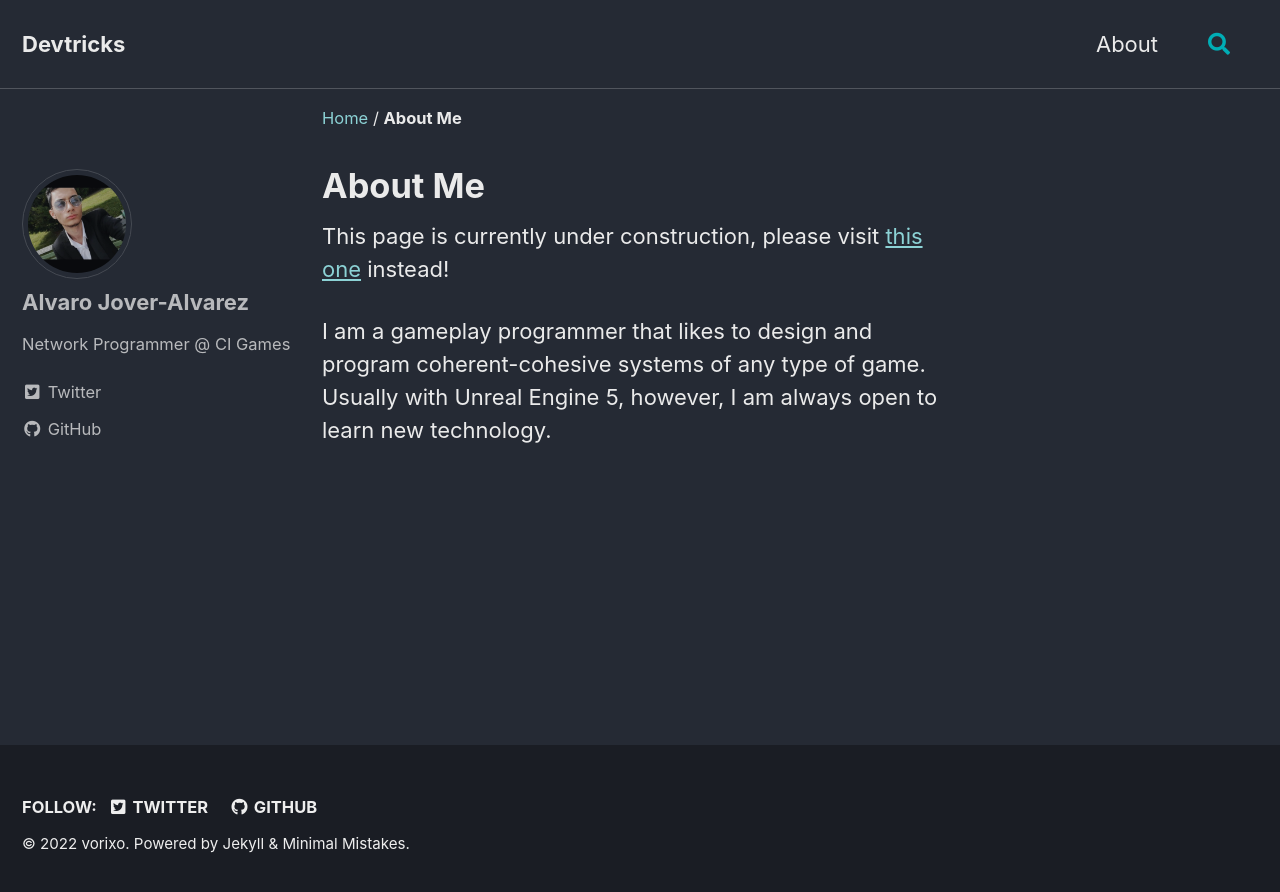
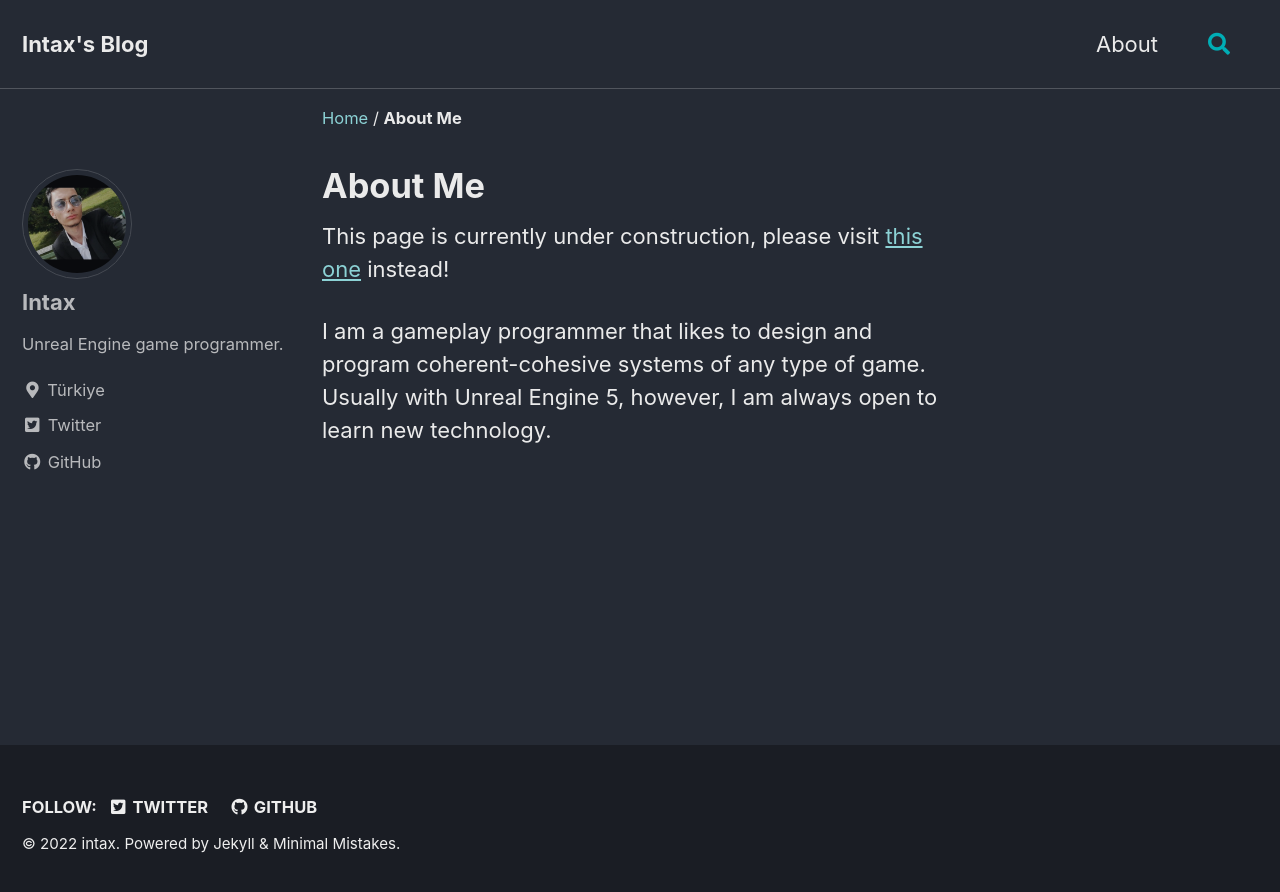
Before and after one commit to intaxwashere/intaxwashere.github.io, a Jekyll site: the page built from _pages/about.md, in a window 1280 px wide. Shown: the top 892 px of the page. Built offline with Jekyll 4.4.1, drawn with Linux system fonts in a browser that asks for light colours; cached includes are drawn as plain includes.

Commit message:
edit config

```diff
--- a/_config.yml
+++ b/_config.yml
@@ -16,15 +16,15 @@ minimal_mistakes_skin    : "dark" # "air", "aqua", "contrast", "default", "dirt"
 
 # Site Settings
 locale                   : "en-US"
-title                    : "Devtricks"
+title                    : "Intax's Blog"
 title_separator          : "-"
 subtitle                 : # site tagline that appears below site title in masthead
-name                     : "vorixo"
-description              : "Programming and game development blog"
+name                     : "intax"
+description              : "Unreal Engine Game Development Blog"
 url                      : # the base hostname & protocol for your site e.g. "https://mmistakes.github.io"
 baseurl                  : # the subpath of your site, e.g. "/blog"
 repository               : # GitHub username/repo-name e.g. "mmistakes/minimal-mistakes"
-teaser                   : "/assets/images/site-teaser.png"
+teaser                   : # "/assets/images/site-teaser.png"
 logo                     : # path of logo image to display in the masthead, e.g. "/assets/images/88x88.png" - This appears at the left of devtricks
 masthead_title           : # overrides the website title displayed in the masthead, use " " for no title
 breadcrumbs              : true # true, false (default)
@@ -101,10 +101,10 @@ analytics:
 
 # Site Author
 author:
-  name             : "Alvaro Jover-Alvarez"
+  name             : "Intax"
   avatar           : "/assets/images/Meta.jpg"
-  bio              : "Network Programmer @ CI Games"
-  location         : # "Somewhere"
+  bio              : "Unreal Engine game programmer."
+  location         : "Türkiye"
   email            :
   links:
     - label: "Email"
@@ -131,13 +131,13 @@ footer:
   links:
     - label: "Twitter"
       icon: "fab fa-fw fa-twitter-square"
-      url: "https://twitter.com/vorixo"
+      url: "https://twitter.com/intaxeren"
     - label: "Facebook"
       icon: "fab fa-fw fa-facebook-square"
       # url:
     - label: "GitHub"
       icon: "fab fa-fw fa-github"
-      url: "https://github.com/vorixo"
+      url: "https://github.com/intaxwashere"
     - label: "GitLab"
       icon: "fab fa-fw fa-gitlab"
       # url:
```
